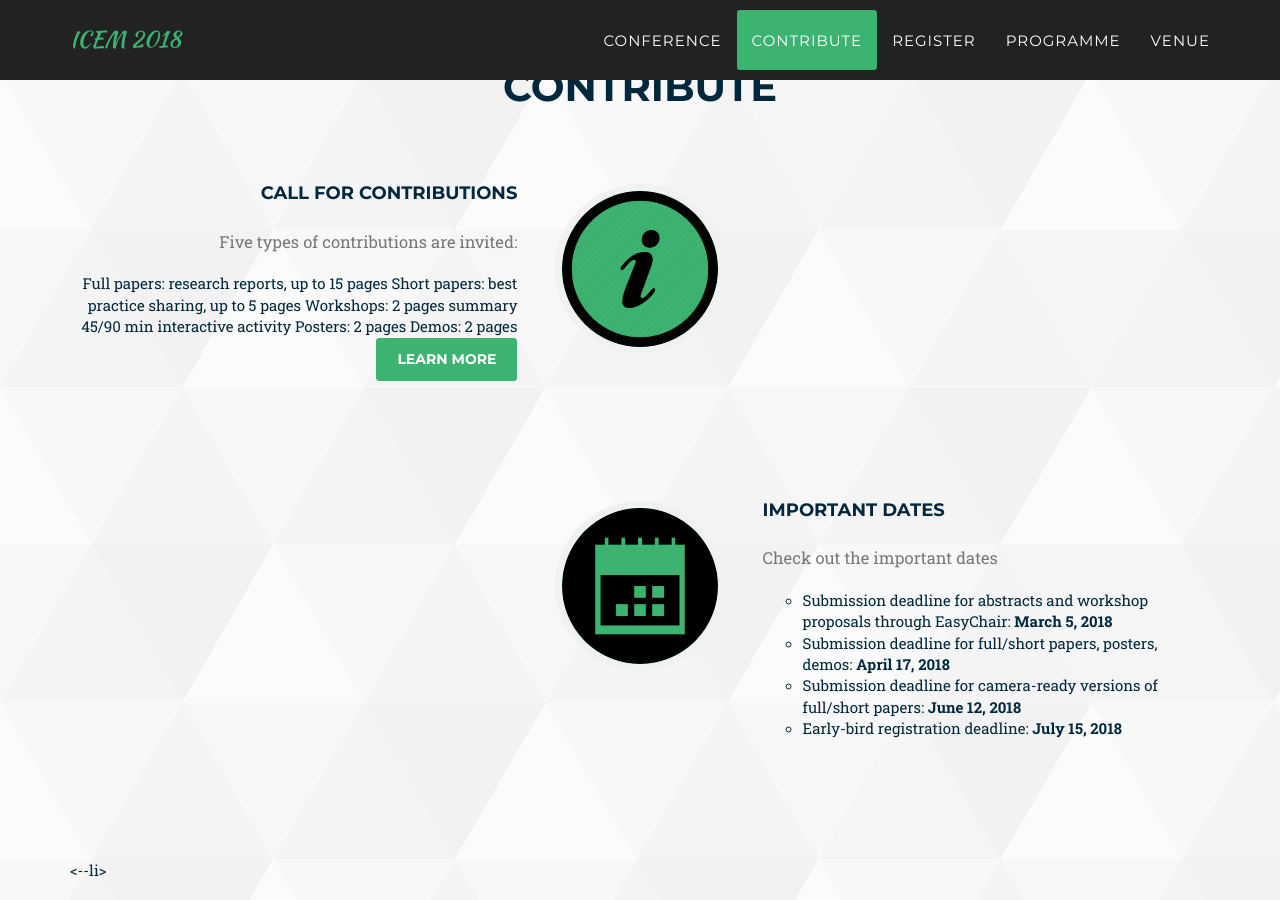
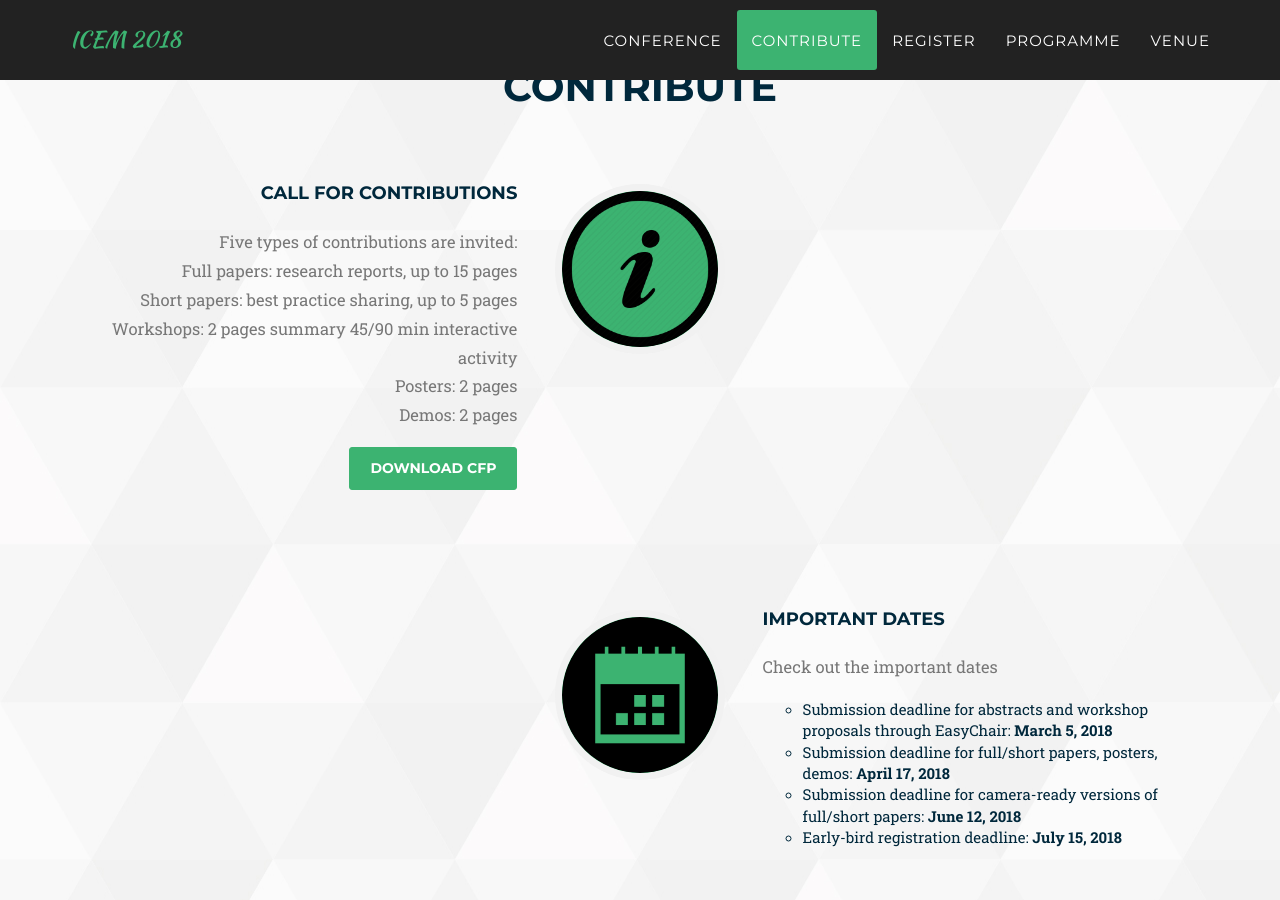
Before and after one commit to MJoosep/ICEM, a Jekyll site: the page built from index.html, in a window 1280 px wide and 900 px high, scrolled down 5308 px. Built offline with Jekyll 4.4.1, drawn with Linux system fonts in a browser that asks for light colours; some web fonts are replaced; some of the changed text lies outside the part shown.

Commit message:
Update contribute.html

```diff
--- a/_includes/2017_data/contribute.html
+++ b/_includes/2017_data/contribute.html
@@ -20,13 +20,14 @@
                                     <h4>Call for contributions</h4>
                                 </div>
                                 <div class="timeline-heading">
-                                    <p class="text-muted">Five types of contributions are invited:</p>
-                                    Full papers: research reports, up to 15 pages
-                                    Short papers: best practice sharing, up to 5 pages
-                                    Workshops: 2 pages summary 45/90 min interactive activity
-                                    Posters: 2 pages
-                                    Demos: 2 pages
-                                <a href="{{"/files/cfp.pdf" | prepend: site.baseurl }}" class="page-scroll btn btn-sm">Learn More</a>
+                                    <p class="text-muted">Five types of contributions are invited:
+                                    <br>Full papers: research reports, up to 15 pages
+                                    <br>Short papers: best practice sharing, up to 5 pages
+                                    <br>Workshops: 2 pages summary 45/90 min interactive activity
+                                    <br>Posters: 2 pages
+                                    <br>Demos: 2 pages<br>
+                                    </p>
+                                <a href="{{"/files/cfp.pdf" | prepend: site.baseurl }}" class="page-scroll btn btn-sm">Download CfP</a>
                             </div>
                         </li>
                         <li class="timeline-inverted">
@@ -48,7 +49,7 @@
 
                             </div>
                         </li>
-                        <--li>
+                        <!--li>
                             <div class="timeline-image">
                                 <img class="img-circle img-responsive" src="{{"/css/2016_style/img/icon-team.jpeg" | prepend: site.baseurl }}" alt="">
                             </div>
```
